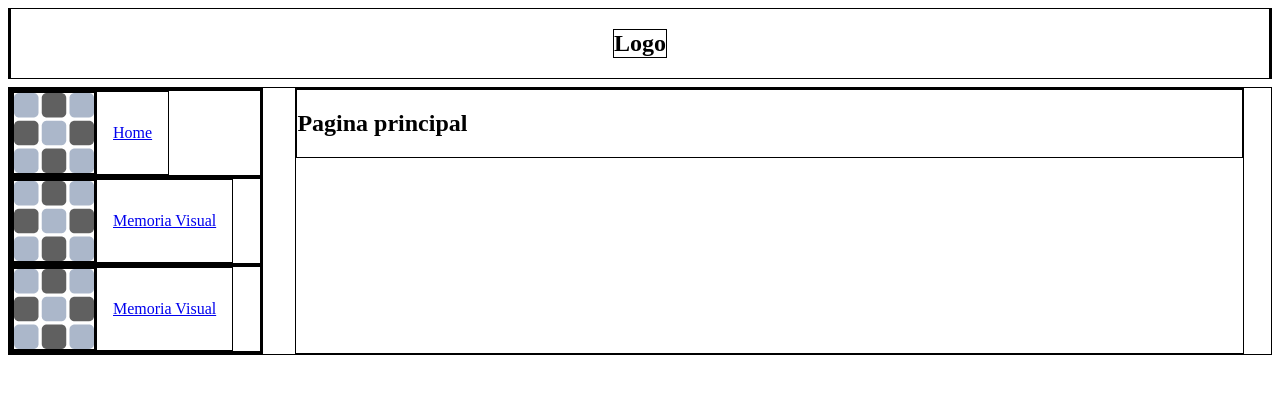
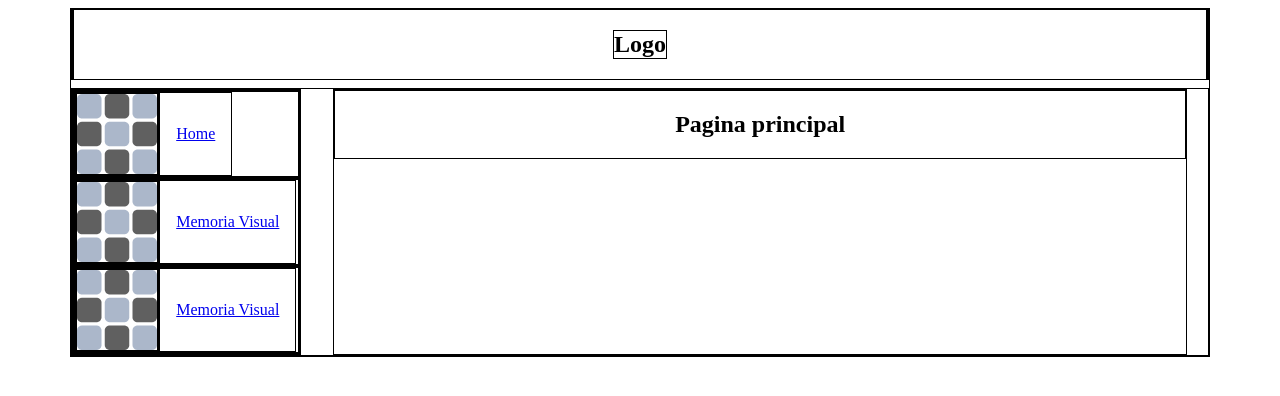
Before and after one commit to trontzal/MemoryQuestFront, a Vue app: page / in a window 1280 px wide. Shown: the top 396 px of the page. Built offline with nearby package versions, Linux system fonts and the light colour scheme.

Commit message:
salida de clase

```diff
--- a/src/App.vue
+++ b/src/App.vue
@@ -1,4 +1,5 @@
 <template class="body">
+  <body>
     <div class="header">
       <div></div>
       <h2>Logo</h2>
@@ -50,12 +51,19 @@
         <router-view/>
       </div>
     </div>
+  </body>
 </template>
 
 <style scoped>
 
   *{
     border: 1px solid black;
+    text-align: center;
+  }
+
+  body{
+    margin: 0 auto;
+    width: 90%;
   }
 
   .header{
```
Lines whose indentation alone changed are shown as unchanged.
